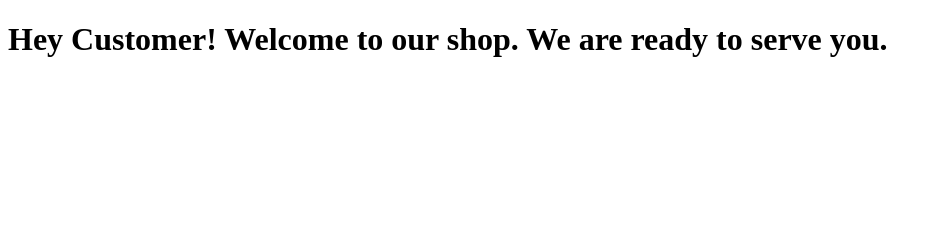
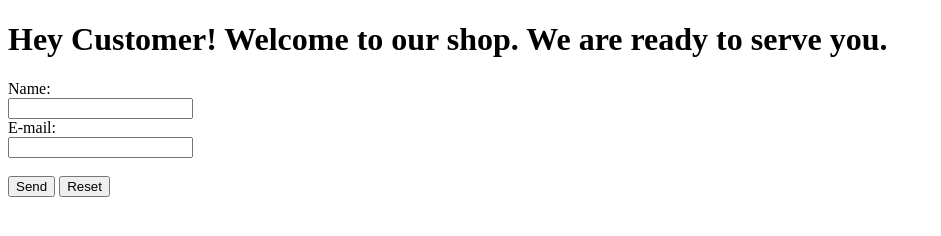
Before and after one commit to OlumideAD/XYZ-Project, a plain HTML site: page index.html in a window 1280 px wide. Shown: the whole page, without its empty margins (0-941 px from the left). Drawn offline with Linux system fonts and the light colour scheme.

Commit message:
with email

```diff
--- a/index.html
+++ b/index.html
@@ -7,5 +7,15 @@
     <h1>Hey Customer! Welcome to our shop.
       We are ready to serve you.
     </h1>
+
+    <form action="mailto:xyz@com" method="post"
+    enctype="text/plain">
+      <label>Name:</label><br/>
+        <input type="text" name="name"/><br/>
+      <label>E-mail:</label><br/>
+        <input type="text" name="mail"/><br/><br/>
+        <input type="submit" value="Send"/>
+        <input type="reset" name="Reset"/>
+    </form>
   </body>
 </html>
```
